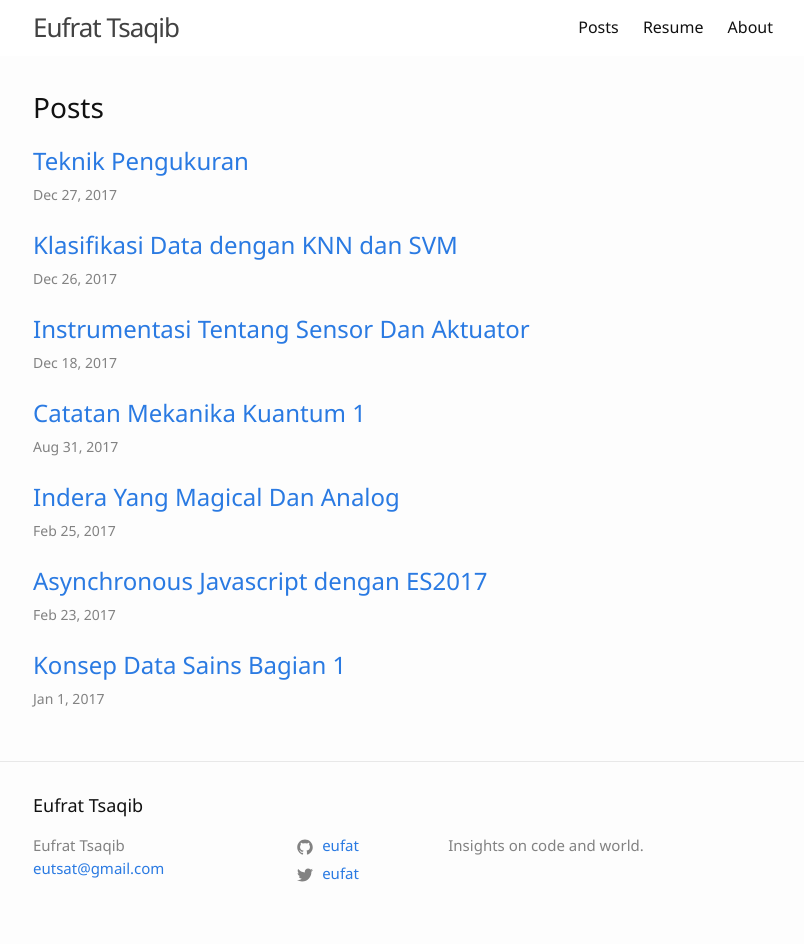
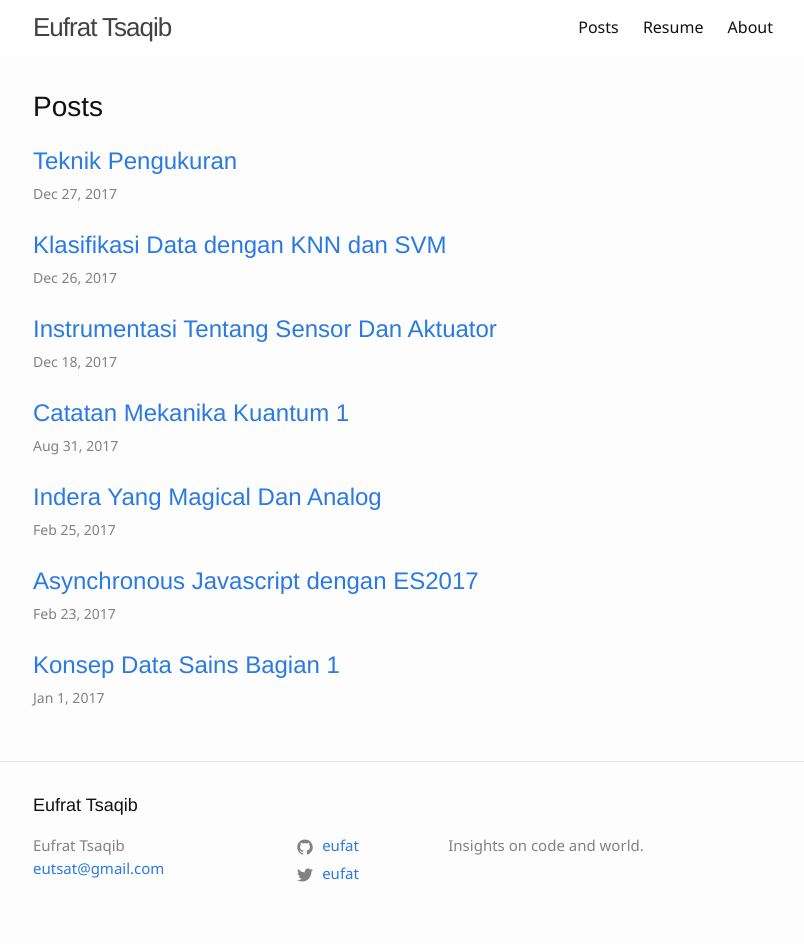
Before and after one commit to eufat/eufat.github.io, a Jekyll site: the page built from index.md, in a window 1280 px wide. Shown: the whole page, without its empty margins (237-1041 px from the left). Built offline with Jekyll 4.4.1, drawn with Linux system fonts in a browser that asks for light colours.

Commit message:
Fix head

```diff
--- a/_sass/minima.scss
+++ b/_sass/minima.scss
@@ -3,7 +3,7 @@
 // Define defaults for each variable.
 
 $base-font-family: "Segoe UI", "Helvetica Neue", Helvetica, Arial, sans-serif !default;
-$head-font-family: "Segoe UI", "Helvetica Neue", Helvetica, Arial, sans-serif !default;
+$head-font-family: "Helvetica Neue", Helvetica, Arial, sans-serif !default;
 $base-font-size:   16px !default;
 $base-font-weight: 400 !default;
 $small-font-size:  $base-font-size * 0.875 !default;
```
